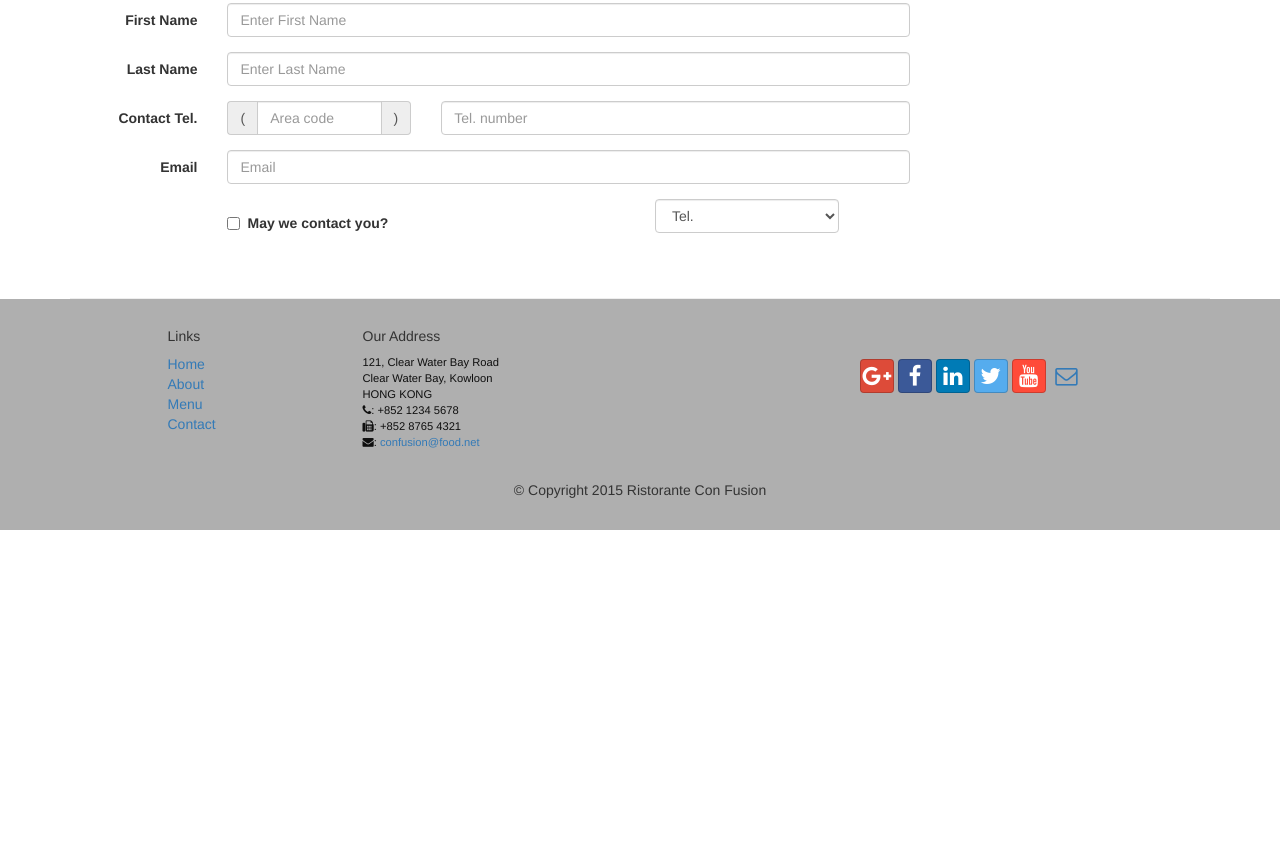
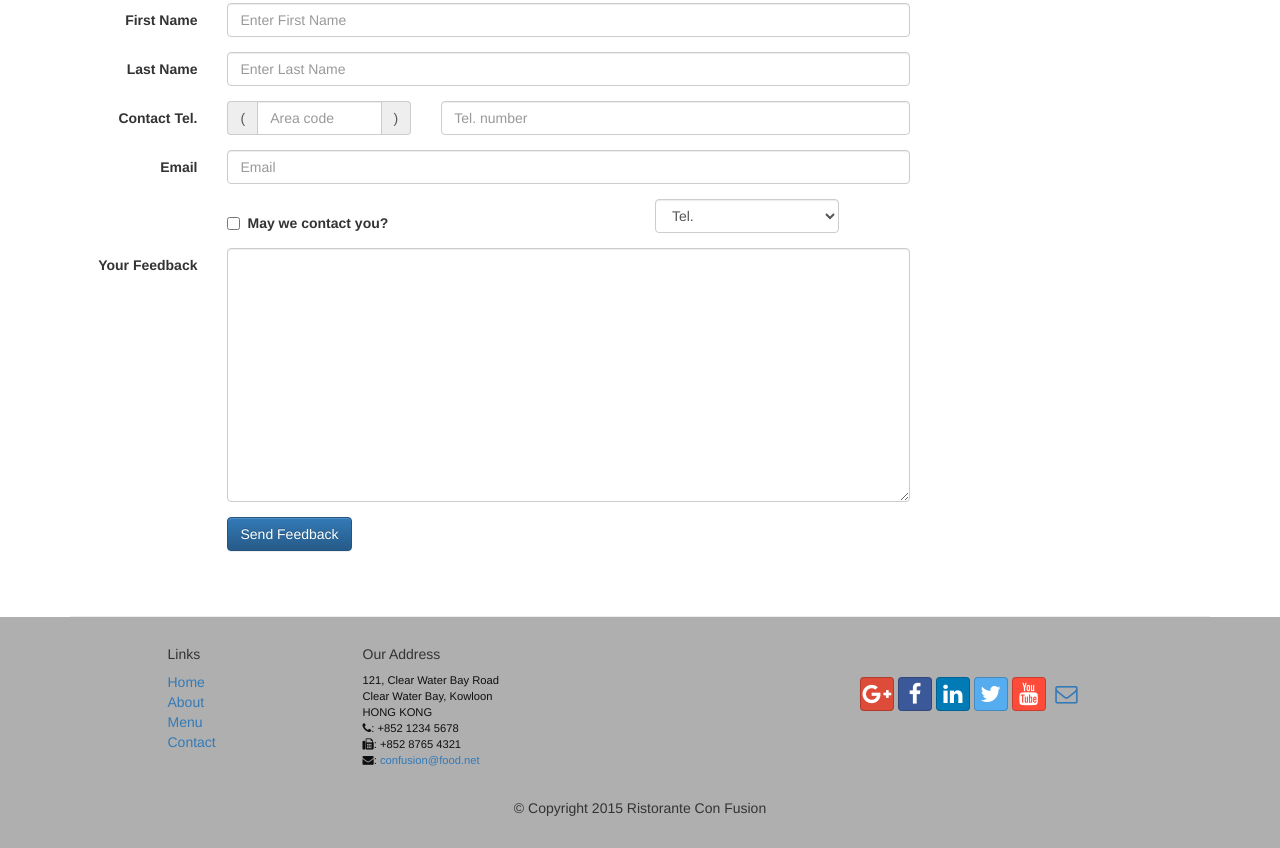
Before and after one commit to CuJIa3eMJIu/Ristorante-Con-Fusion, a plain HTML site: page contactus.html in a window 1280 px wide. Shown: the part 1106-1954 px from the top of the page. Before the commit the page ends 1636 px from the top, so only its background shows below. Drawn offline with nearby package versions, Linux system fonts and the light colour scheme.

Commit message:
Added files via upload

```diff
--- a/contactus.html
+++ b/contactus.html
@@ -172,6 +172,18 @@
                            </select>
                        </div>
                    </div>
+                   <div class="form-group">
+                 <label for="feedback" class="col-sm-2 control-label">Your Feedback</label>
+                 <div class="col-sm-10">
+                     <textarea class="form-control" id="feedback" name="feedback" rows="12"></textarea>
+                 </div>
+             </div>
+             <div class="form-group">
+                 <div class="col-sm-offset-2 col-sm-10">
+                     <button type="submit" class="btn btn-primary">Send Feedback</button>
+                 </div>
+             </div>
+
              </form>
 
             </div>
```
